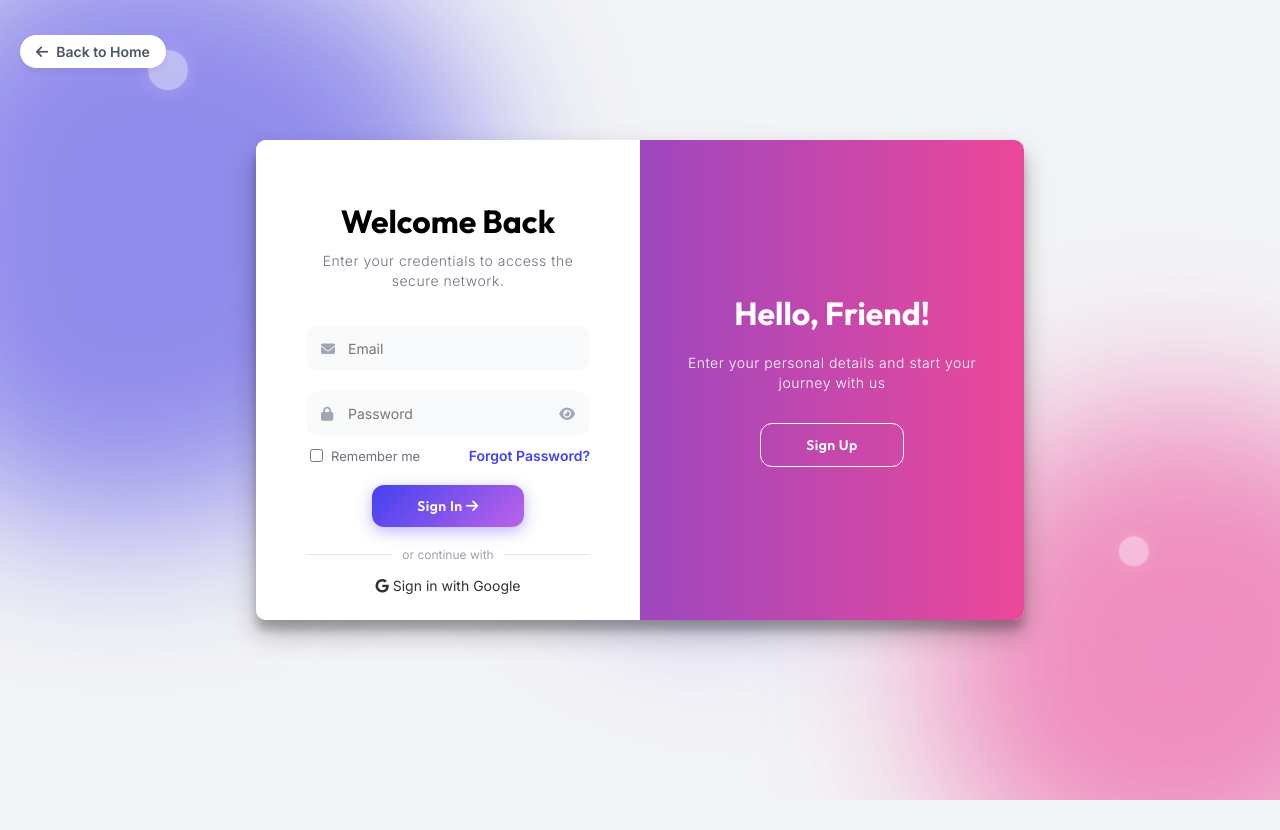
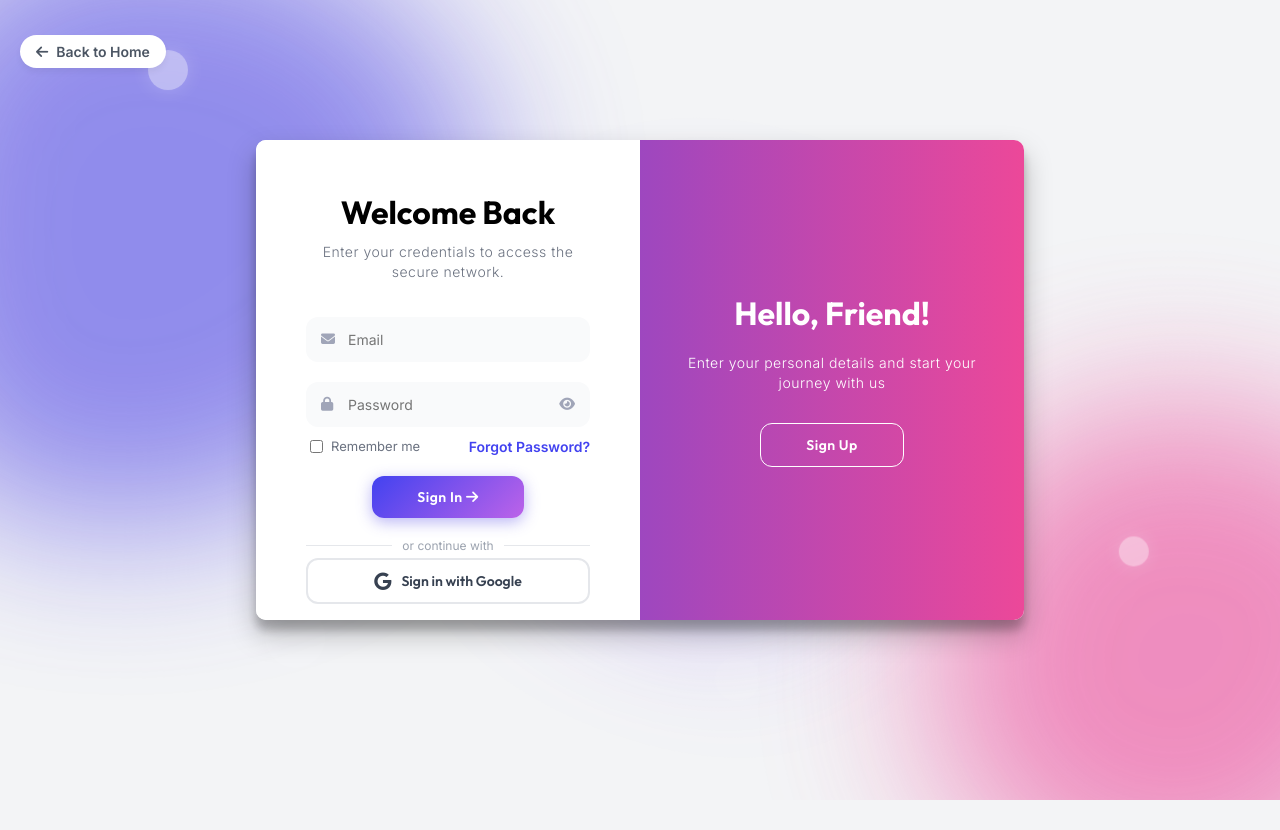
Before and after one commit to anugrahks19/DigiTrust, a website: page frontend/login.html in a window 1280 px wide. Drawn offline with Linux system fonts and the light colour scheme.

Commit message:
Update login-page.css

```diff
--- a/frontend/css/login-page.css
+++ b/frontend/css/login-page.css
@@ -589,3 +589,39 @@ form {
     transform: translateX(-50%) translateY(0);
     opacity: 1;
 }
+
+/* --- New Google Button Style --- */
+.google-btn {
+    display: flex;
+    align-items: center;
+    justify-content: center;
+    gap: 10px;
+    width: 100%;
+    padding: 12px;
+    background: #fff;
+    border: 2px solid #e5e7eb;
+    border-radius: 12px;
+    color: #374151;
+    font-weight: 600;
+    text-decoration: none;
+    transition: all 0.3s ease;
+    margin-top: 5px;
+    font-family: 'Outfit', sans-serif;
+}
+
+.google-btn:hover {
+    border-color: var(--primary);
+    background: #fff;
+    box-shadow: 0 0 20px rgba(79, 70, 229, 0.5); /* Glowing effect */
+    transform: translateY(-2px);
+    color: var(--primary);
+}
+
+.google-btn i {
+    font-size: 18px;
+    transition: color 0.3s ease;
+}
+
+.google-btn:hover i {
+    color: var(--primary);
+}
```
